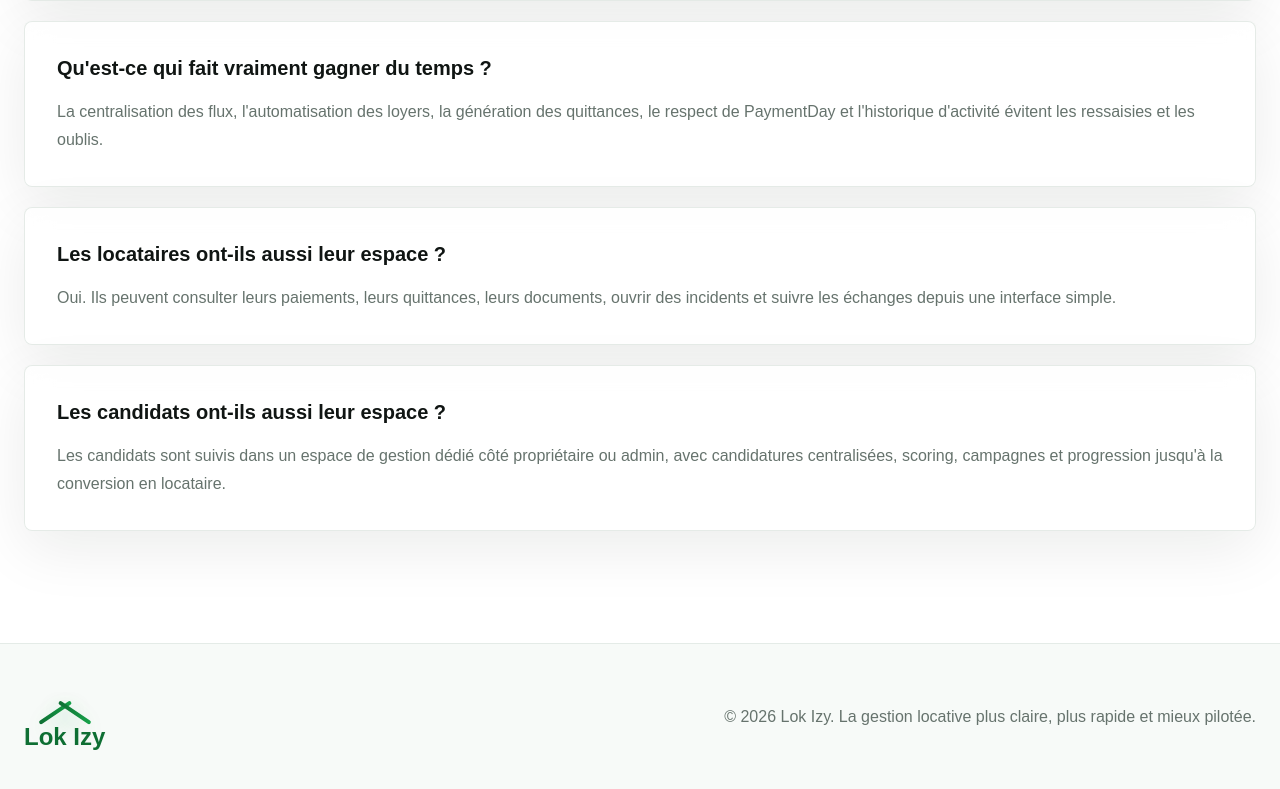
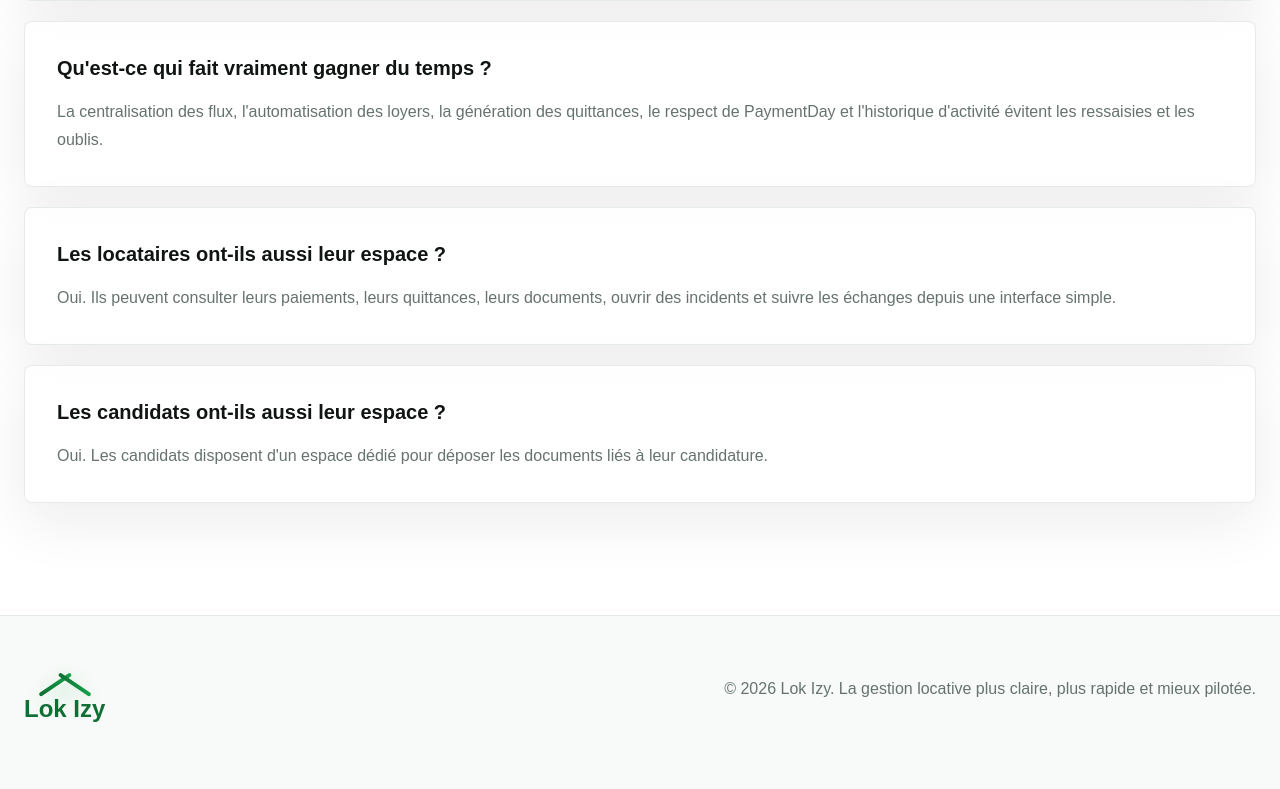
Before and after one commit to zozo01220/LokIzy.Website, a Next.js app: page / in a window 1280 px wide. Shown: the part 5761-6550 px from the top of the page. After the commit the page ends 6522 px from the top, so only its background shows below. Built offline with nearby package versions, Linux system fonts and the light colour scheme; no server answers.

Commit message:
Update FAQn candidat

```diff
--- a/components/FAQ.tsx
+++ b/components/FAQ.tsx
@@ -22,7 +22,7 @@ const faq = [
   {
     question: "Les candidats ont-ils aussi leur espace ?",
     answer:
-      "Les candidats sont suivis dans un espace de gestion dédié côté propriétaire ou admin, avec candidatures centralisées, scoring, campagnes et progression jusqu'à la conversion en locataire.",
+      "Oui. Les candidats disposent d'un espace dédié pour déposer les documents liés à leur candidature.",
   },
 ];
 
```
